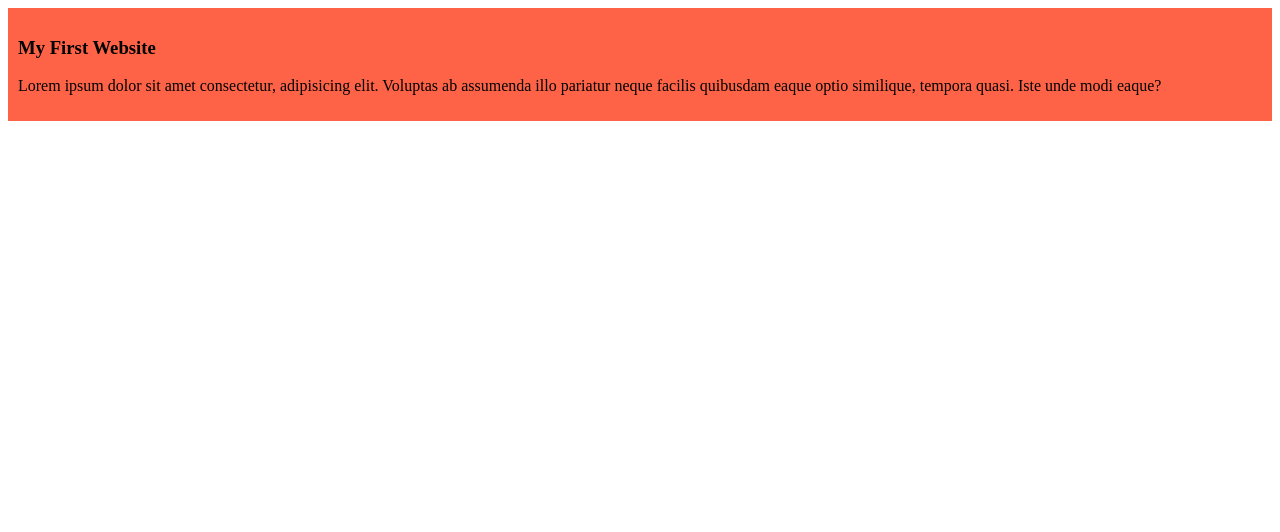
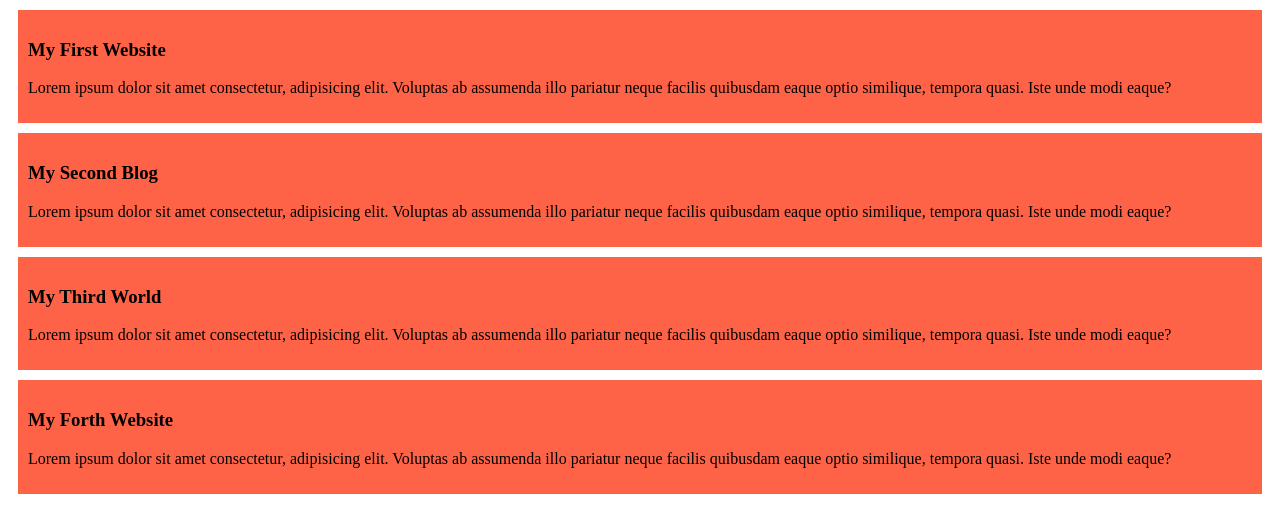
Before and after one commit to palash00912/my-simple-website, a plain HTML site: page index.html in a window 1280 px wide. Drawn offline with Linux system fonts and the light colour scheme.

Commit message:
added the second blog

```diff
--- a/index.html
+++ b/index.html
@@ -15,5 +15,29 @@
         tempora quasi. Iste unde modi eaque?
       </p>
     </div>
+    <div>
+      <h3>My Second Blog</h3>
+      <p>
+        Lorem ipsum dolor sit amet consectetur, adipisicing elit. Voluptas ab
+        assumenda illo pariatur neque facilis quibusdam eaque optio similique,
+        tempora quasi. Iste unde modi eaque?
+      </p>
+    </div>
+    <div>
+      <h3>My Third World</h3>
+      <p>
+        Lorem ipsum dolor sit amet consectetur, adipisicing elit. Voluptas ab
+        assumenda illo pariatur neque facilis quibusdam eaque optio similique,
+        tempora quasi. Iste unde modi eaque?
+      </p>
+    </div>
+    <div>
+      <h3>My Forth Website</h3>
+      <p>
+        Lorem ipsum dolor sit amet consectetur, adipisicing elit. Voluptas ab
+        assumenda illo pariatur neque facilis quibusdam eaque optio similique,
+        tempora quasi. Iste unde modi eaque?
+      </p>
+    </div>
   </body>
 </html>
--- a/style/blog.css
+++ b/style/blog.css
@@ -1,4 +1,5 @@
 div{
     background-color: tomato;
     padding: 10px;
+    margin: 10px;
 }
```
